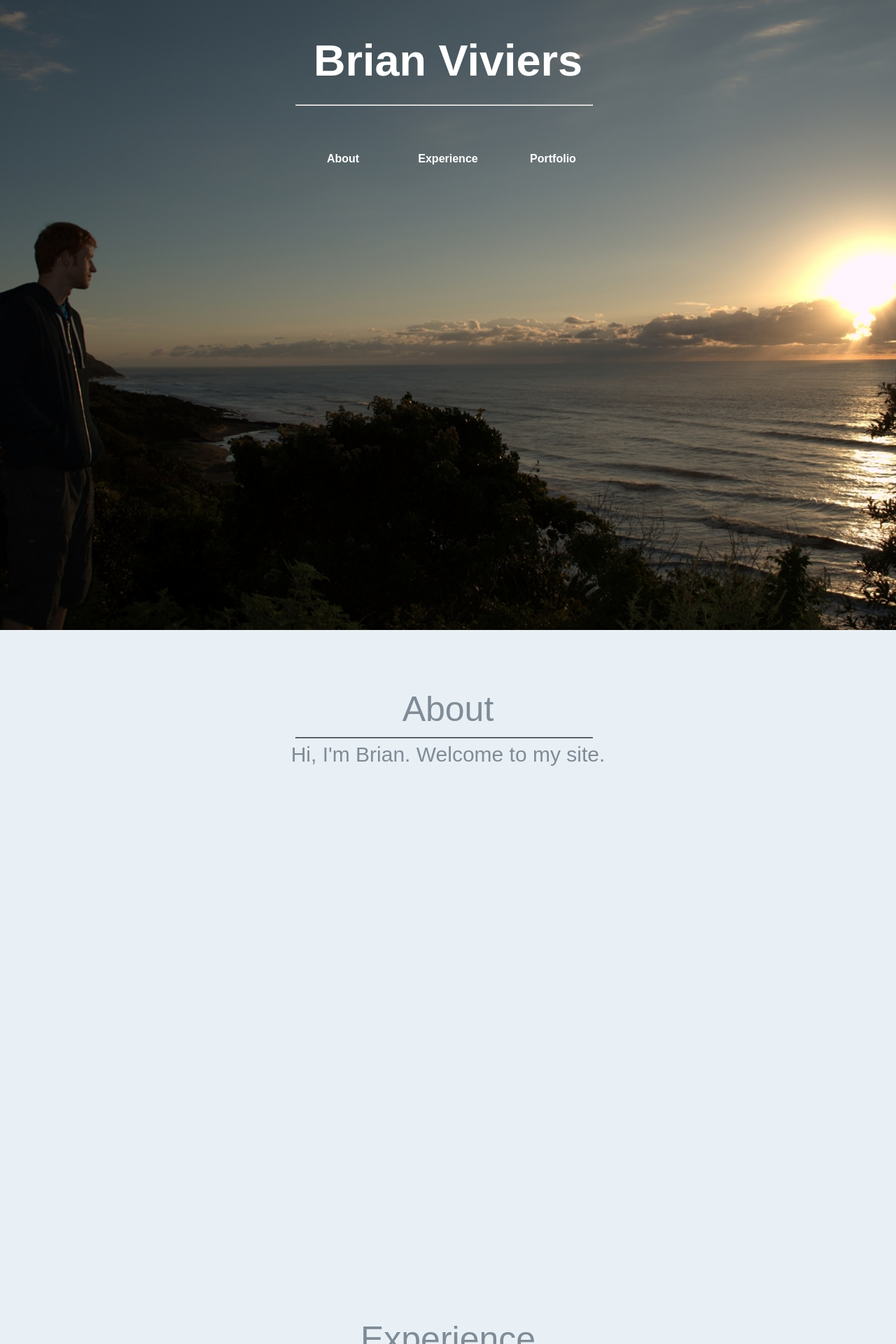
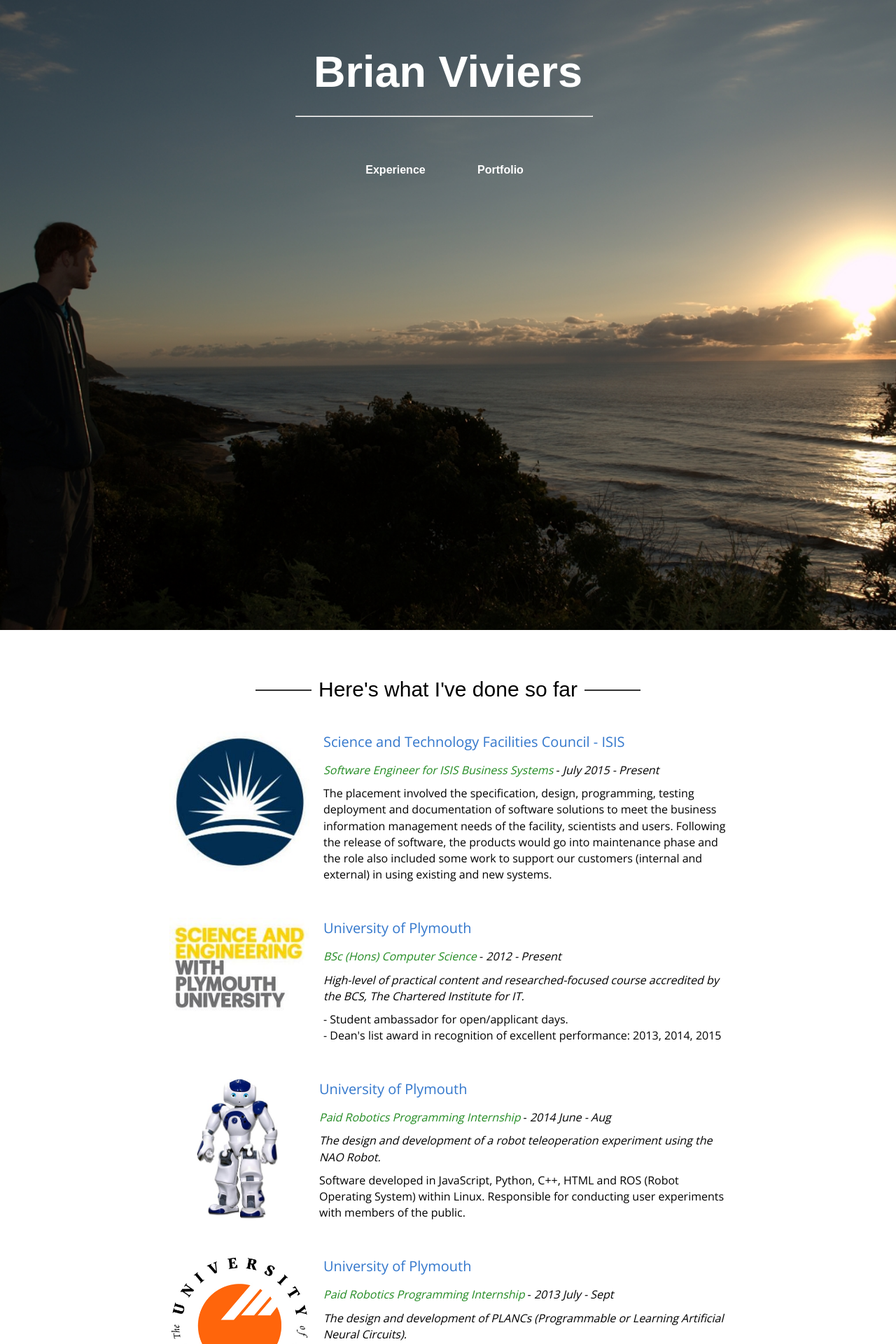
Before and after one commit to BrianViviers/BrianViviers.github.io, a Jekyll site: the page built from index.html, in a window 1280 px wide. Shown: the top 1920 px of the page at 70% size. Built offline with Jekyll 4.4.1, drawn with Linux system fonts in a browser that asks for light colours; some of the changed text lies outside the part shown.

Commit message:
Restructure of experience section

```diff
--- a/_data/about.yml
+++ /dev/null
@@ -1 +0,0 @@
-intro: "Hi, I'm Brian. Welcome to my site."
--- a/_data/career.yml
+++ /dev/null
@@ -1,24 +0,0 @@
----
-- company: Science and Technology Facilities Council - ISIS
-  position: Software Engineer for ISIS Business Systems
-  description1:
-  description2: 'The placement involved the specification, design, programming, testing deployment and documentation of software solutions to meet the business information management needs of the facility, scientists and users. Following the release of software, the products would go into maintenance phase and the role also included some work to support our customers (internal and external) in using existing and new systems.'
-  period: July 2015 - June 2016
-
-- company: University of Plymouth
-  position: Paid Robotics Programming Internship
-  description1: 'The design and development of a robot teleoperation experiment using the NAO Robot.'
-  description2: 'Software developed in JavaScript, Python, C++, HTML and ROS (Robot Operating System) within Linux. Responsible for conducting user experiments with members of the public. All code developed is open-source'
-  period: 2014 June - Aug
-
-- company: University of Plymouth
-  position: Paid Robotics Programming Internship
-  description1: 'The design and development of PLANCs (Programmable or Learning Artificial Neural Circuits).'
-  description2: 'Software developed in JavaScript, Python, HTML and ROS (Robot Operating System) within Linux. All code developed is open-source'
-  period: 2013 July - Sept
-
-- company: 29<sup>th</sup> Commando Regiment Royal Artillery
-  position: Lance Bombardier
-  description1: 'Spearhead troops trained as amphibious, mountain and arctic warfare specialists. '
-  description2:
-  period: 2006 - 2012
--- a/_data/education.yml
+++ /dev/null
@@ -1,14 +0,0 @@
----
-- school: University of Plymouth
-  award: BSc (Hons) Computer Science
-  description1: 'High-level of practical content and researched-focused course accredited by the BCS, The Chartered Institute for IT.'
-  description2: |
-        - Student ambassador for open/applicant days.<br/>
-        - Dean's list award in recognition of excellent performance: 2013, 2014, 2015
-  period: 2012 - Present
-
-- school: 'King Edward High School, South Africa'
-  award: Senior Certificate with Matriculation Endorsement
-  description1: 'Mathematics, Accounting, Physics, Chemistry, Technical Drawing, English and Afrikaans'
-  description2:
-  period: 2000 - 2004
--- /dev/null
+++ b/_data/experience.yml
@@ -0,0 +1,44 @@
+---
+- place: Science and Technology Facilities Council - ISIS
+  position: Software Engineer for ISIS Business Systems
+  description1:
+  description2: 'The placement involved the specification, design, programming, testing deployment and documentation of software solutions to meet the business information management needs of the facility, scientists and users. Following the release of software, the products would go into maintenance phase and the role also included some work to support our customers (internal and external) in using existing and new systems.'
+  period: July 2015 - Present
+  image: stfc.jpeg
+
+- place: University of Plymouth
+  position: BSc (Hons) Computer Science
+  description1: 'High-level of practical content and researched-focused course accredited by the BCS, The Chartered Institute for IT.'
+  description2: |
+        - Student ambassador for open/applicant days.<br/>
+        - Dean's list award in recognition of excellent performance: 2013, 2014, 2015
+  period: 2012 - Present
+  image: science_engineering_plymouth.jpg
+
+- place: University of Plymouth
+  position: Paid Robotics Programming Internship
+  description1: 'The design and development of a robot teleoperation experiment using the NAO Robot.'
+  description2: 'Software developed in JavaScript, Python, C++, HTML and ROS (Robot Operating System) within Linux. Responsible for conducting user experiments with members of the public.'
+  period: 2014 June - Aug
+  image: NAO.jpg
+
+- place: University of Plymouth
+  position: Paid Robotics Programming Internship
+  description1: 'The design and development of PLANCs (Programmable or Learning Artificial Neural Circuits).'
+  description2: 'Software developed in JavaScript, Python, HTML and ROS (Robot Operating System) within Linux.'
+  period: 2013 July - Sept
+  image: university_of_plymouth_logo.jpg
+
+- place: 29<sup>th</sup> Commando Regiment Royal Artillery
+  position: Lance Bombardier
+  description1: 'Spearhead troops trained as amphibious, mountain and arctic warfare specialists. '
+  description2:
+  period: 2006 - 2012
+  image: 29commando.png
+
+- place: 'King Edward High School, South Africa'
+  position: Senior Certificate with Matriculation Endorsement
+  description1: 'Mathematics, Accounting, Physics, Chemistry, Technical Drawing, English and Afrikaans'
+  description2:
+  period: 2000 - 2004
+  image: kehs badge.png
--- a/_includes/content.html
+++ b/_includes/content.html
@@ -4,64 +4,34 @@
         <hr />
         <div id="navbar" class="navbar">
             <ul>
-                <li><a href="#about" class="button">About</a></li>
                 <li><a href="#experience" class="button">Experience</a></li>
                 <li><a href="#portfolio" class="button">Portfolio</a></li>
             </ul>
         </div>
     </div>
 </div>
-<div id="about" class="section">
-    <h1>About</h1>
-    <hr />
-    <h2>{{ site.data.about.intro }}</h2>
-</div>
 <div id="experience" class="section">
-    <h1>Experience</h1>
-    <hr />
-    <h2>Education</h2>
-    <section id="cd-timeline" class="cd-container">
-        {% for edu in site.data.education %}
-        <div class="cd-timeline-block">
-            <div class="cd-timeline-img cd-picture">
-                <img src="images/book.svg" alt="Picture">
-            </div>
-            <div class="cd-timeline-content">
-                <h2>{{ edu.school }}</h2>
-                <p>{{ edu.award }}</p>
-                <p class="italic">{{ edu.description1 }}</p>
-                <p>{{ edu.description2 }}</p>
-                <span class="cd-date">{{ edu.period }}</span>
+    <h2><span class="line"></span>Here's what I've done so far<span class="line"></span></h2>
+    <div class="experience-container">
+        {% for exp in site.data.experience %}
+        <div class="experience-item">
+            <span class="experience-item-img">
+                <img src="../images/{{ exp.image }}" alt="{{ exp.image }}" />
+            </span>
+            <div class="experience-item-description">
+                <h2>{{ exp.place }}</h2>
+                <span class="experience-position">{{ exp.position }}</span> -
+                <span class="experience-date">{{ exp.period }}</span>
+                <div>{{ exp.title }}</div>
+                <div class="italic">{{ exp.description1 }}</div>
+                <div>{{ exp.description2 }}</div>
             </div>
         </div>
         {% endfor %}
-    </section>
-    <h2>Career History</h2>
-    <hr />
-    <section id="cd-timeline" class="cd-container">
-        {% for job in site.data.career %}
-        <div class="cd-timeline-block">
-            <div class="cd-timeline-img cd-picture">
-                <img src="images/cd-icon-picture.svg" alt="Picture">
-            </div>
-            <div class="cd-timeline-content">
-                <h2>{{ job.company }}</h2>
-                <p>{{ job.position }}</p>
-                <p class="italic">
-                    {{ job.description1 }}
-                </p>
-                <p>
-                    {{ job.description2 }}
-                </p>
-                <span class="cd-date">{{ job.period }}</span>
-            </div>
-        </div>
-        {% endfor %}
-    </section>
+    </div>
 </div>
 <div id="portfolio" class="section">
-    <h1>Portfolio</h1>
-    <hr />
+    <h2><span class="line"></span>Some projects I have done<span class="line"></span></h2>
     <div class="flexbox-container">
         {% for portfolio in site.data.portfolio %}
         <a id="{{ portfolio.id }}" href="#{{ portfolio.href }}" class="portfolio-link" data-toggle="modal">
--- a/css/site.css
+++ b/css/site.css
@@ -2,15 +2,28 @@
     margin: 0 !important;
     padding: 0 !important;
     border: 0 !important;
+    font-family: 'Open Sans', sans-serif;
 }
 
 body {
     margin: 0 !important;
     font-family: 'Open Sans', sans-serif;
-    background-color: #e9f0f5;
     font-size: 100%;
-    color: #7f8c97;
+    color: black;
 }
+
+.line {
+    background: #333;
+    box-shadow: 0 1px 0 rgba(255,255,255,0.75);
+    height: 2px;
+    width: 80px;
+    margin: 0 10px;
+    display: inline-block;
+    zoom: 1;
+    margin-bottom: 8px;
+    float: none;
+}
+
 html * {
     -webkit-font-smoothing: antialiased;
     -moz-osx-font-smoothing: grayscale;
@@ -104,8 +117,7 @@
 .section {
     min-height: 100vh;
     height: auto;
-    padding-top: 54px;
-    background-color: #e9f0f5;
+    padding-top: 70px;
 }
 
 .section h1 {
@@ -117,6 +129,7 @@
 .section h2 {
     text-align: center;
     font-size: 30px;
+    margin-bottom: 15px;
 }
 
 .section h3 {
@@ -124,22 +137,17 @@
     font-size: 20px;
 }
 
-.section hr {
-    width: 33%;
-    margin-left: 33%;
-    border-color: #7f8c97;
-    background-color: #7f8c97;
-}
-
 @keyframes slide-out {
     0% {
         left: 36%;
         top: -45px;
     }
+
     50% {
         left: 20%;
         top: -15px;
     }
+
     100% {
         left: 15px;
         top: 7px;
@@ -287,7 +295,7 @@
 }
 
 .flexbox-container i {
-    display:inline-block;
+    display: inline-block;
     position: absolute;
     top: 40%;
     width: 100%;
@@ -301,8 +309,8 @@
 }
 
 img {
-    max-width:100%;
-    max-height:100%;
+    max-width: 100%;
+    max-height: 100%;
 }
 
 .compass-img {
@@ -316,8 +324,8 @@
 }
 
 #flashContent {
-    width:100%;
-    height:100%;
+    width: 100%;
+    height: 100%;
 }
 
 object, video {
@@ -392,14 +400,11 @@
     align-content: stretch;
     text-align: center;
 }
+
 .contact, .social-media {
     flex: 1 45%;
     padding: 40px;
-
-}
-
-.social-media a, .contact a {
-
+    color: white;
 }
 
 .contact a:hover, .social-media a:hover {
@@ -409,9 +414,73 @@
 .copyright {
     flex: 1 100%;
     padding: 10px;
+    color: white;
 }
 
 #3_body {
-    max-width:100%;
-    max-height:100%;
+    max-width: 100%;
+    max-height: 100%;
 }
+
+.experience-container {
+    display: -webkit-box;
+    display: flex;
+    justify-content: space-around;
+    flex-direction: column;
+    padding: 10px 30px 10px 30px;
+    align-content: stretch;
+    margin: 0 auto;
+    width: 70%;
+}
+
+.experience-container * {
+    line-height: 1.45;
+    text-align: left;
+    font-family: 'Open Sans', sans-serif;
+}
+
+.experience-item {
+    display: -webkit-box;
+    display: flex;
+    max-width: 100vw;
+    flex-flow: row;
+    margin: 20px;
+}
+
+.experience-item-img {
+    flex: 1;
+    text-align: center;
+}
+
+.experience-item-img img {
+    width: auto;
+    height: auto;
+    max-width: 200px;
+    max-height:200px;
+}
+
+.experience-item-description {
+    flex: 3;
+    margin-left: 20px;
+}
+
+.experience-item-description h2 {
+    text-align: left;
+    font-size: 20px;
+    color: #37c;
+}
+
+.experience-item-description div {
+    margin: 10px 0 10px 0;
+}
+
+.experience-date {
+    font-style: italic;
+    margin-bottom: 5px;
+    display: inline;
+}
+
+.experience-position {
+    font-style: italic;
+    color: forestgreen;
+}
```
Also changed, not shown: css/main.scss (deleted, +0 -53 lines), images/29commando.png (added), images/NAO.jpg (added), images/kehs badge.png (added), images/science_engineering_plymouth.jpg (added), images/stfc.jpeg (added), images/university_of_plymouth_logo.jpg (added). Lines whose indentation alone changed are shown as unchanged.
